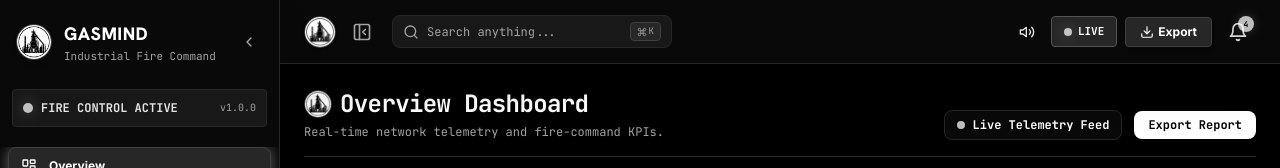
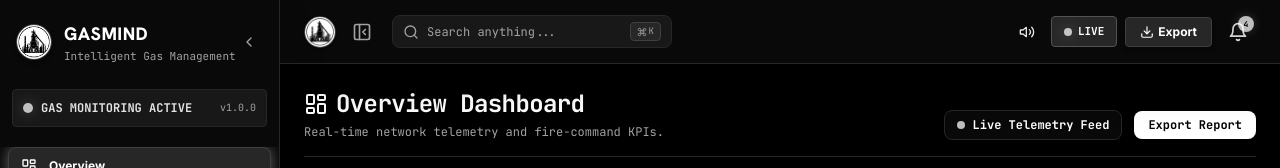
Before and after one commit to amrit-arya/GasMind-TataSteel, a React (Vite) app: page / in a window 1280 px wide. Shown: the top 168 px of the page. Built offline with nearby package versions, Linux system fonts and the light colour scheme; the HTML template or start-up script is replaced by a standard one.

Commit message:
Fixed some ui issues

```diff
--- a/src/components/Sidebar.tsx
+++ b/src/components/Sidebar.tsx
@@ -75,7 +75,7 @@ export const Sidebar: React.FC<SidebarProps> = ({
                 <h1 className="font-display text-lg font-extrabold tracking-wide text-white">
                   GASMIND
                 </h1>
-                <p className="text-[11px] text-zinc-400 font-mono">Industrial Fire Command</p>
+                <p className="text-[11px] text-zinc-400 font-mono">Intelligent Gas Management</p>
               </div>
             )}
           </div>
@@ -95,13 +95,13 @@ export const Sidebar: React.FC<SidebarProps> = ({
           <div className="mx-3 mb-5 p-2.5 bg-zinc-900 border border-zinc-800 rounded flex items-center justify-between">
             <div className="flex items-center gap-2">
               <span className="w-2.5 h-2.5 rounded-full bg-white animate-pulse glow-flame" />
-              <span className="text-xs font-mono text-zinc-200 font-bold">FIRE CONTROL ACTIVE</span>
+              <span className="text-xs font-mono text-zinc-200 font-bold">GAS MONITORING ACTIVE</span>
             </div>
             <span className="text-[10px] font-mono text-zinc-400">v1.0.0</span>
           </div>
         ) : (
           <div className="flex justify-center mb-4">
-            <span className="w-2.5 h-2.5 rounded-full bg-white animate-pulse glow-flame" title="Fire Control Active" />
+            <span className="w-2.5 h-2.5 rounded-full bg-white animate-pulse glow-flame" title="Gas Monitoring Active" />
           </div>
         )}
 
--- a/src/views/OverviewDashboard.tsx
+++ b/src/views/OverviewDashboard.tsx
@@ -2,6 +2,7 @@ import React from 'react';
 import { useGasData } from '../context/GasDataContext';
 import { ParticleCard } from '../components/MagicBento';
 import {
+  LayoutDashboard,
   TrendingUp,
   TrendingDown,
   CheckCircle2,
@@ -122,7 +123,7 @@ export const OverviewDashboard: React.FC = () => {
       <div className="flex flex-col sm:flex-row justify-between items-start sm:items-end gap-4 pb-4 border-b border-zinc-800">
         <div>
           <h2 className="font-mono text-2xl font-bold text-white tracking-tight flex items-center gap-2">
-            <img src="/gasmind_logo.jpg" alt="GasMind Logo" className="w-7 h-7 rounded-full object-cover border border-zinc-700 shadow" />
+            <LayoutDashboard className="w-6 h-6 text-white" />
             Overview Dashboard
           </h2>
           <p className="text-xs text-zinc-400 font-mono mt-1">Real-time network telemetry and fire-command KPIs.</p>
```
